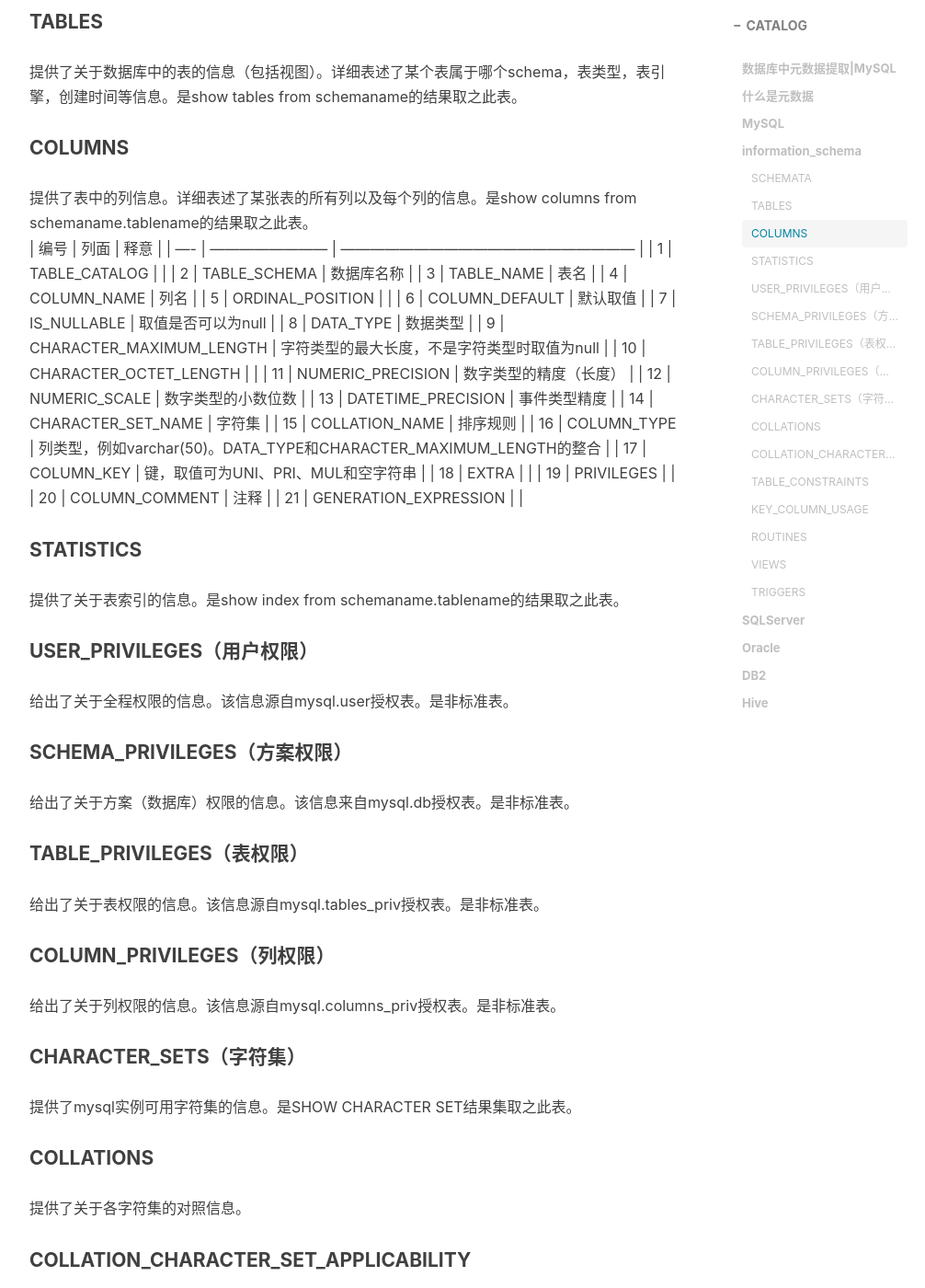
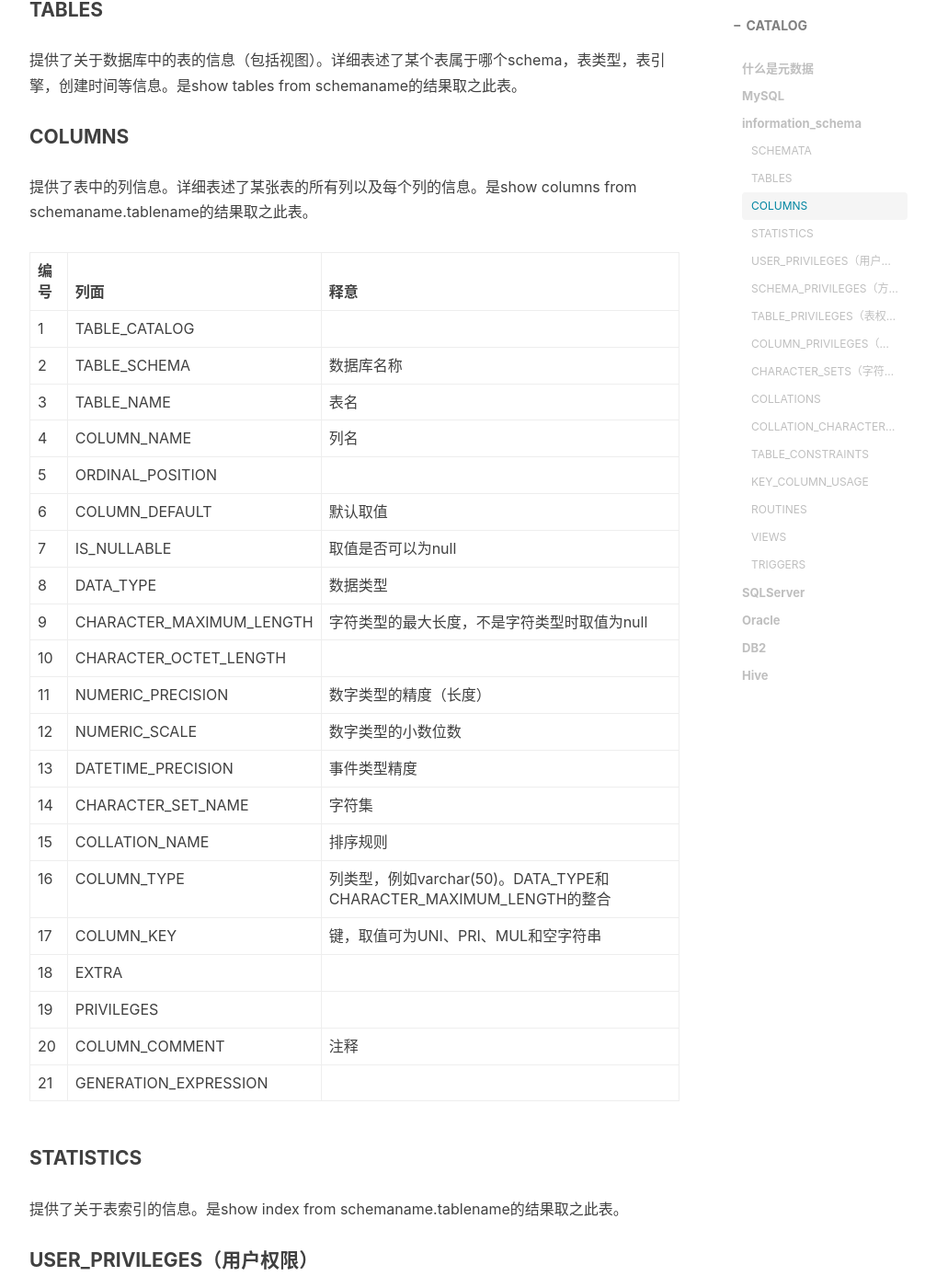
Before and after one commit to cidodo/cidodo.github.io, a Jekyll site: the page built from _posts/2019-09-03-数据库中元数据提取.md, in a window 1280 px wide and 1400 px high, scrolled down 1327 px. Shown: the whole window at 92% size, without its empty margins (233-1239 px from the left). Built offline with Jekyll 4.4.1, drawn with Linux system fonts in a browser that asks for light colours; nearby versions of some CDN libraries; comment, search, counter and statistics services are not loaded; some of the changed text lies outside the part shown.

Commit message:
Signed-off-by: liurain <157548499@qq.com>

```diff
--- a/_posts/2019-09-03-数据库中元数据提取.md
+++ b/_posts/2019-09-03-数据库中元数据提取.md
@@ -12,8 +12,6 @@
     - Data Warehouse
 ---
 
-# 数据库中元数据提取|MySQL
-
 ## 什么是元数据
 
 元数据(Metadata)是关于数据的数据。在数据仓库(Data Warehouse)系统中，元数据可以帮助数据仓库管理员和数据仓库的开发人员非常方便地找到他们所关心的数据；元数据是描述数据仓库内数据的结构和建立方法的数据，可将其按用途的不同分为两类：技术元数据(Technical Metadata)和业务元数据(Business Metadata)。
@@ -35,6 +35,7 @@
 
 #### COLUMNS
 提供了表中的列信息。详细表述了某张表的所有列以及每个列的信息。是show columns from schemaname.tablename的结果取之此表。
+
 | 编号 | 列面                     | 释意                                                         |
 | ---- | ------------------------ | ------------------------------------------------------------ |
 | 1    | TABLE_CATALOG            |                                                              |
```
Also changed, not shown: other parts of _posts/2019-09-03-数据库中元数据提取.md (+2 -0 lines).
